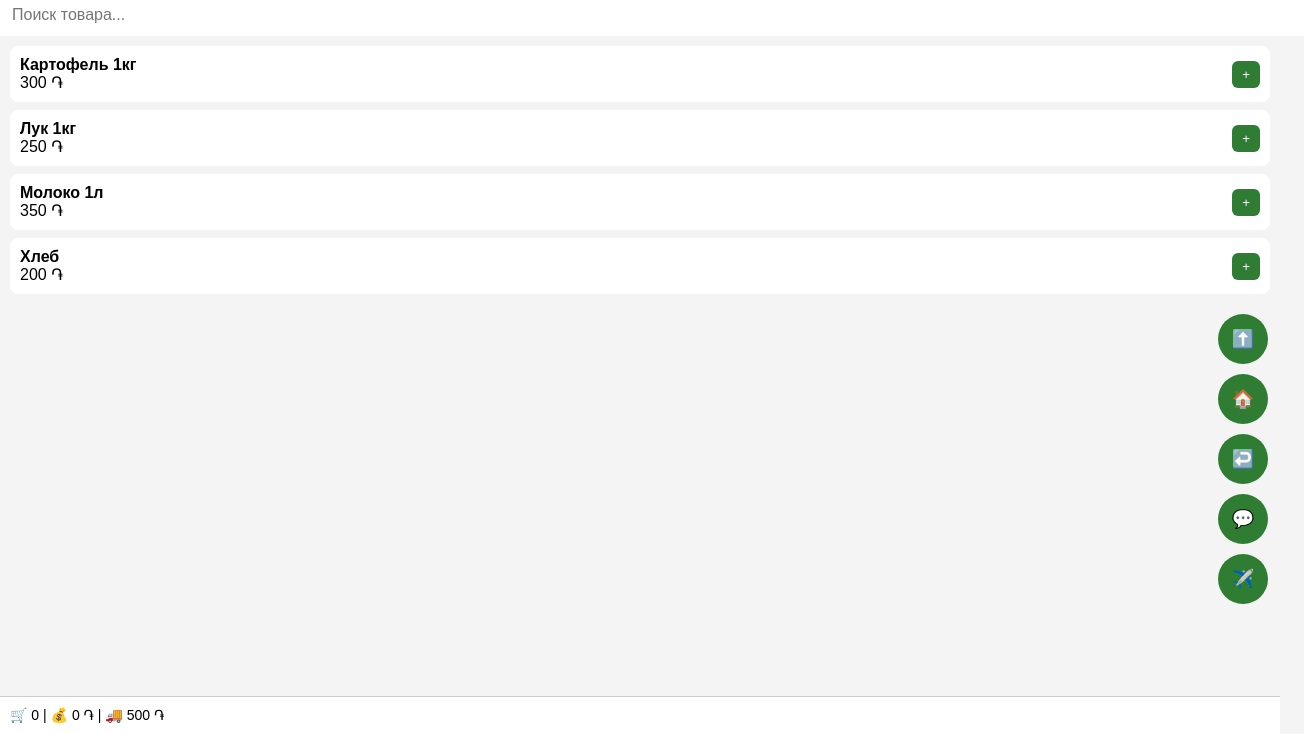
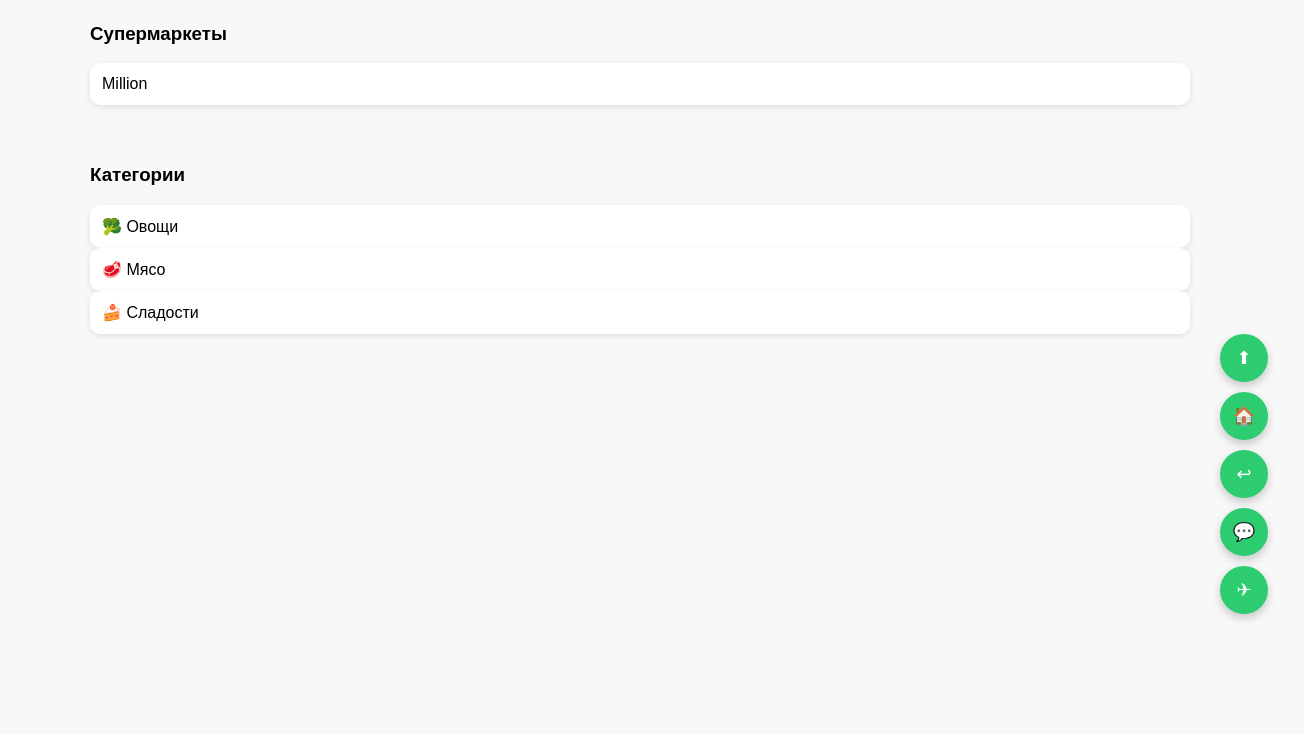
Before and after one commit to artikfood/Artik-food, a plain HTML site: page index.html in a window 1280 px wide. Shown: the part 66-800 px from the top of the page, 1304 px wide, since content can reach past the window. Drawn offline with Linux system fonts and the light colour scheme.

Commit message:
index.html

```diff
--- a/index.html
+++ b/index.html
@@ -5,216 +5,249 @@
 <meta name="viewport" content="width=device-width, initial-scale=1.0">
 <title>Artik Food</title>
 
-<link rel="manifest" href="manifest.json">
-<meta name="theme-color" content="#2e7d32">
+<style>
+body { margin:0; font-family:Arial,sans-serif; background:#f8f8f8; }
+header { background:#2ecc71; color:#fff; padding:12px 16px; display:flex; justify-content:space-between; align-items:center; }
+header h1 { margin:0; font-size:22px; }
+nav a { color:#fff; margin-left:10px; text-decoration:none; font-weight:bold; }
 
-<style>
-body {
-  margin: 0;
-  font-family: Arial, sans-serif;
-  background: #f4f4f4;
+.section { padding:20px; max-width:1100px; margin:auto; }
+.hidden { display:none; }
+
+.shops, .products {
+  display:grid;
+  grid-template-columns:repeat(auto-fit,minmax(160px,1fr));
+  gap:12px;
 }
 
-/* ===== HEADER ===== */
-header {
-  background: #2e7d32;
-  color: #fff;
-  padding: 10px;
-  display: flex;
-  align-items: center;
-  gap: 10px;
-}
-header img {
-  height: 40px;
-}
-header h1 {
-  font-size: 18px;
-  margin: 0;
+.card, .product {
+  background:#fff;
+  padding:12px;
+  border-radius:10px;
+  box-shadow:0 2px 6px rgba(0,0,0,.1);
 }
 
-/* ===== SEARCH ===== */
-#search {
-  width: 100%;
-  padding: 12px;
-  border: none;
-  font-size: 16px;
-  outline: none;
+.qty-controls {
+  display:flex;
+  justify-content:center;
+  align-items:center;
+  gap:8px;
 }
 
-/* ===== MAIN ===== */
-main {
-  padding: 10px;
+.qty-controls button {
+  width:30px;
+  height:30px;
+  border-radius:50%;
+  border:none;
+  background:#2ecc71;
+  color:#fff;
+  font-weight:bold;
 }
 
-/* ===== PRODUCT CARD ===== */
-.product {
-  background: #fff;
-  border-radius: 8px;
-  padding: 10px;
-  margin-bottom: 8px;
-  display: flex;
-  justify-content: space-between;
-  align-items: center;
-}
-.product button {
-  background: #2e7d32;
-  color: #fff;
-  border: none;
-  padding: 6px 10px;
-  border-radius: 6px;
+.cart {
+  background:#fff;
+  padding:14px;
+  border-radius:10px;
+  margin-top:20px;
 }
 
-/* ===== PRODUCT LIST (CATEGORY) ===== */
+/* ===== ДОБАВКИ БЕЗ ИЗМЕНЕНИЯ ДИЗАЙНА ===== */
+
+/* список товаров в категориях */
 .product-list {
-  background: #fff;
-  border-radius: 6px;
-  padding: 10px;
-  margin-bottom: 6px;
-  display: flex;
-  justify-content: space-between;
-  align-items: center;
-  border-left: 4px solid #2e7d32;
+  display:flex;
+  justify-content:space-between;
+  align-items:center;
 }
 
-/* ===== CART ===== */
-#cart {
-  position: fixed;
-  bottom: 0;
-  left: 0;
-  right: 0;
-  background: #fff;
-  border-top: 1px solid #ccc;
-  padding: 10px;
-  font-size: 14px;
+/* floating stack */
+.float-stack {
+  position:fixed;
+  right:12px;
+  bottom:120px;
+  display:flex;
+  flex-direction:column;
+  gap:10px;
+  z-index:9999;
 }
 
-/* ===== FLOAT BUTTONS ===== */
-.float-stack {
-  position: fixed;
-  right: 12px;
-  bottom: 130px;
-  display: flex;
-  flex-direction: column;
-  gap: 10px;
-  z-index: 999;
+.float-stack button,
+.float-stack a {
+  width:48px;
+  height:48px;
+  border-radius:50%;
+  background:#2ecc71;
+  color:#fff;
+  border:none;
+  display:flex;
+  align-items:center;
+  justify-content:center;
+  font-size:18px;
+  cursor:pointer;
+  text-decoration:none;
+  box-shadow:0 4px 10px rgba(0,0,0,.2);
 }
-.float-stack button {
-  width: 50px;
-  height: 50px;
-  border-radius: 50%;
-  border: none;
-  background: #2e7d32;
-  color: #fff;
-  font-size: 18px;
-}
-
-/* ===== HIDE ===== */
-.hidden { display: none; }
 </style>
 </head>
 
 <body>
 
 <header>
-  <img src="logo.png">
-  <h1>Artik Food</h1>
+  <h1 onclick="goHome()" style="cursor:pointer">Artik Food</h1>
+  <nav>
+    <a href="#" onclick="goHome()">Главная</a>
+    <a href="#" onclick="openAdmin()">Админ</a>
+  </nav>
 </header>
 
-<input id="search" placeholder="Поиск товара...">
+<!-- HOME -->
+<div id="home">
+  <section class="section">
+    <h3>Супермаркеты</h3>
+    <div class="shops" id="shops"></div>
+  </section>
 
-<main id="products"></main>
-
-<div id="cart">
-  🛒 <span id="cartCount">0</span> |
-  💰 <span id="cartSum">0</span> ֏ |
-  🚚 500 ֏
+  <section class="section">
+    <h3>Категории</h3>
+    <div class="card" onclick="openCategory('Овощи')">🥦 Овощи</div>
+    <div class="card" onclick="openCategory('Мясо')">🥩 Мясо</div>
+    <div class="card" onclick="openCategory('Сладости')">🍰 Сладости</div>
+  </section>
 </div>
 
-<!-- FLOAT BUTTONS -->
+<!-- STORE -->
+<div id="store" class="hidden">
+  <section class="section">
+    <h3 id="storeTitle"></h3>
+
+    <input
+      type="text"
+      placeholder="Поиск товара..."
+      oninput="searchProducts(this.value)"
+      style="width:100%;padding:10px;margin-bottom:10px"
+    >
+
+    <div class="products" id="storeProducts"></div>
+
+    <div class="cart">
+      <strong>Корзина</strong>
+      <div id="storeCart"></div>
+    </div>
+  </section>
+</div>
+
+<!-- CATEGORY -->
+<div id="category" class="hidden">
+  <section class="section">
+    <h3 id="categoryTitle"></h3>
+
+    <input
+      type="text"
+      placeholder="Поиск товара..."
+      oninput="searchProducts(this.value)"
+      style="width:100%;padding:10px;margin-bottom:10px"
+    >
+
+    <div id="categoryProducts"></div>
+  </section>
+</div>
+
+<!-- FLOATING BUTTONS -->
 <div class="float-stack">
-  <button onclick="scrollTopSmooth()">⬆️</button>
+  <button onclick="scrollToTop()">⬆</button>
   <button onclick="goHome()">🏠</button>
-  <button onclick="goBack()">↩️</button>
-  <button onclick="openWA()">💬</button>
-  <button onclick="openTG()">✈️</button>
+  <button onclick="history.back()">↩</button>
+  <a href="https://wa.me/37443797727" target="_blank">💬</a>
+  <a href="https://t.me/artikfood" target="_blank">✈</a>
 </div>
 
 <script>
-/* ===== DATA (пример, твой defaultStores сюда же) ===== */
-let products = [
-  {name:"Картофель 1кг", price:300},
-  {name:"Лук 1кг", price:250},
-  {name:"Молоко 1л", price:350},
-  {name:"Хлеб", price:200}
-];
+const stores = {
+  million: {
+    name:"Million",
+    products:[
+      {name:"Картофель",price:250,category:"Овощи"},
+      {name:"Помидоры",price:500,category:"Овощи"},
+      {name:"Говядина",price:2300,category:"Мясо"},
+      {name:"Шоколад",price:500,category:"Сладости"}
+    ]
+  }
+};
 
-/* ===== CART ===== */
-let cart = JSON.parse(localStorage.getItem("cart") || "[]");
+let currentStore=null;
+let currentProducts=[];
+let carts={};
 
-function saveCart() {
-  localStorage.setItem("cart", JSON.stringify(cart));
-  updateCart();
+function scrollToTop(){
+  window.scrollTo({top:0,behavior:"smooth"});
 }
 
-function updateCart() {
-  document.getElementById("cartCount").innerText = cart.length;
-  document.getElementById("cartSum").innerText =
-    cart.reduce((s,p)=>s+p.price,0);
+function goHome(){
+  document.getElementById("home").classList.remove("hidden");
+  document.getElementById("store").classList.add("hidden");
+  document.getElementById("category").classList.add("hidden");
 }
 
-function addToCart(p) {
-  cart.push(p);
-  saveCart();
-}
-
-/* ===== RENDER ===== */
-function render(list, type="grid") {
-  const box = document.getElementById("products");
-  box.innerHTML = "";
-  list.forEach(p => {
-    const div = document.createElement("div");
-    div.className = type==="list" ? "product-list" : "product";
-    div.innerHTML = `
-      <div>
-        <b>${p.name}</b><br>${p.price} ֏
-      </div>
-      <button onclick='addToCart(${JSON.stringify(p)})'>+</button>
-    `;
-    box.appendChild(div);
+function renderShops(){
+  const box=document.getElementById("shops");
+  box.innerHTML="";
+  Object.keys(stores).forEach(k=>{
+    const d=document.createElement("div");
+    d.className="card";
+    d.innerText=stores[k].name;
+    d.onclick=()=>openStore(k);
+    box.appendChild(d);
   });
 }
 
-/* ===== SEARCH ===== */
-document.getElementById("search").addEventListener("input", e=>{
-  const q = e.target.value.toLowerCase();
-  render(products.filter(p=>p.name.toLowerCase().includes(q)));
-});
-
-/* ===== NAV ===== */
-function scrollTopSmooth() {
-  window.scrollTo({top:0, behavior:"smooth"});
-}
-function goHome() {
-  render(products);
-}
-function goBack() {
-  history.back();
-}
-function openWA() {
-  window.open("https://wa.me/","_blank");
-}
-function openTG() {
-  window.open("https://t.me/","_blank");
+function openStore(key){
+  currentStore=key;
+  currentProducts=[...stores[key].products];
+  document.getElementById("home").classList.add("hidden");
+  document.getElementById("store").classList.remove("hidden");
+  document.getElementById("storeTitle").innerText=stores[key].name;
+  renderProducts(currentProducts,false);
 }
 
-/* ===== INIT ===== */
-render(products);
-updateCart();
+function openCategory(cat){
+  currentProducts=[];
+  Object.values(stores).forEach(s=>{
+    s.products.forEach(p=>{
+      if(p.category===cat) currentProducts.push(p);
+    });
+  });
+  document.getElementById("home").classList.add("hidden");
+  document.getElementById("category").classList.remove("hidden");
+  document.getElementById("categoryTitle").innerText=cat;
+  renderProducts(currentProducts,true);
+}
 
-/* ===== PWA ===== */
-if ("serviceWorker" in navigator) {
-  navigator.serviceWorker.register("sw.js");
+function renderProducts(list,isCategory){
+  const box=isCategory
+    ? document.getElementById("categoryProducts")
+    : document.getElementById("storeProducts");
+
+  box.innerHTML="";
+  list.forEach(p=>{
+    const d=document.createElement("div");
+    d.className="product"+(isCategory?" product-list":"");
+    d.innerHTML=`
+      <span>${p.name}</span>
+      <strong>${p.price} AMD</strong>
+    `;
+    box.appendChild(d);
+  });
 }
+
+function searchProducts(q){
+  q=q.toLowerCase();
+  renderProducts(
+    currentProducts.filter(p=>p.name.toLowerCase().includes(q)),
+    !document.getElementById("category").classList.contains("hidden")
+  );
+}
+
+renderShops();
 </script>
 
 </body>
```
